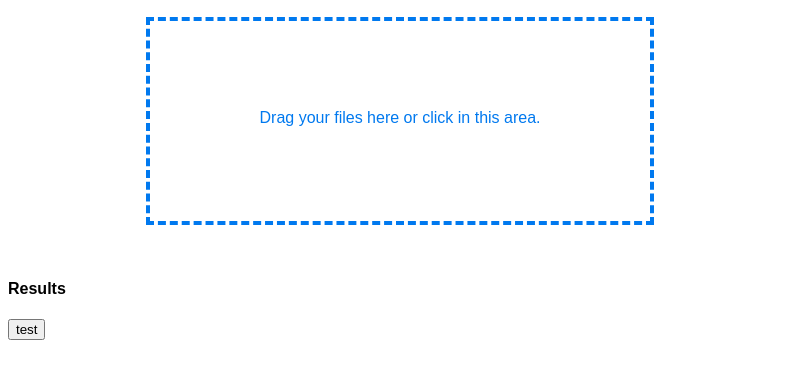
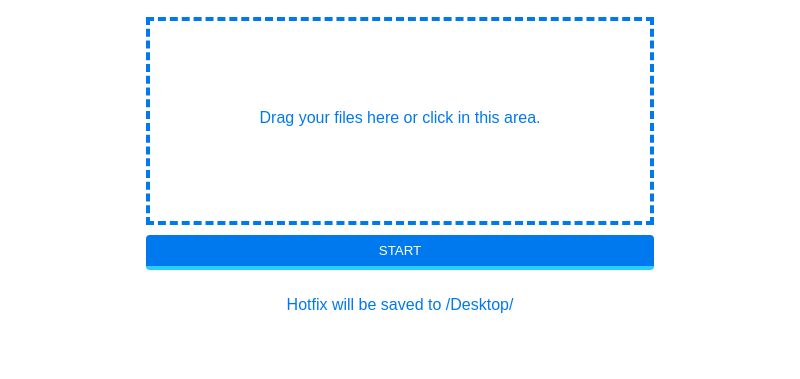
Before and after one commit to xinyzhang9/hotfix-maker, an Electron app: page index.html in a window 800 px wide. Shown: the part 51-430 px from the top of the page. Drawn offline with nearby package versions, Linux system fonts and the light colour scheme; no server answers.

Commit message:
make homeDir

```diff
--- a/index.html
+++ b/index.html
@@ -12,21 +12,25 @@
     <!-- We are using Node.js <script>document.write(process.versions.node)</script>,
     Chromium <script>document.write(process.versions.chrome)</script>,
     and Electron <script>document.write(process.versions.electron)</script>. -->
-
+    <section id="section1">
       <form method="POST">
         <input type="file" multiple id="filearea">
         <p id="filemsg">Drag your files here or click in this area.</p>
+
       </form>
+      <button id="mainBtn" type="button">START</button>
       <div>
         <p id="errorMsg"></p>
       </div>
-    <br />
-    <h4>Results</h4>
-    <button id="mainBtn">test</button>
+    </section>
+    <section id="section2">
+      <p id="saveTo"></p>
+    </section>
+    <section id="section3">
         <ul id="results">
 
         </ul>
-
+    </section>
     <script>
       // You can also require other files to run in this process
       require('./renderer.js');
--- a/renderer.js
+++ b/renderer.js
@@ -4,7 +4,9 @@
 const fs = require('fs');
 const os = require('os');
 const mkdirp = require('mkdirp');
-const homeDir = 'C:/Users/zhaxinya/Desktop/';
+const homeDir = os.homedir() + '/Desktop/';
+
+document.getElementById('saveTo').textContent = "Hotfix will be saved to " + homeDir;
 
 String.prototype.replaceAll = function(search, replacement) {
   var target = this;
@@ -80,7 +82,6 @@ function main() {
     // console.log('classpath',classPath);
     generateDir(homeDir, classPath, filePath, fileName);
   }
-
 }
 
 document.addEventListener('drop', function (e) {
--- a/style.css
+++ b/style.css
@@ -55,5 +55,37 @@ form button:active{
 }
 #errorMsg {
   text-align: center;
-  color: red;
+  color: #E5004C;
 }
+
+#mainBtn {
+  text-align: center;
+  margin: 10px;
+  color: #fff;
+  background: #0079EF;
+  border: none;
+  width: 508px;
+  height: 35px;
+  border-radius: 4px;
+  border-bottom: 4px solid #29CEFF;
+  transition: all .2s ease;
+  outline: none;
+}
+#mainBtn:hover{
+  background: #29CEFF;
+  border-bottom: 4px solid #0079EF;
+}
+#mainBtn:active{
+  border:0;
+}
+#section1 {
+  text-align: center;
+}
+
+#section2 {
+  text-align: center;
+}
+
+#saveTo {
+  color: #0079EF;
+}
```
Lines whose indentation alone changed are shown as unchanged.
